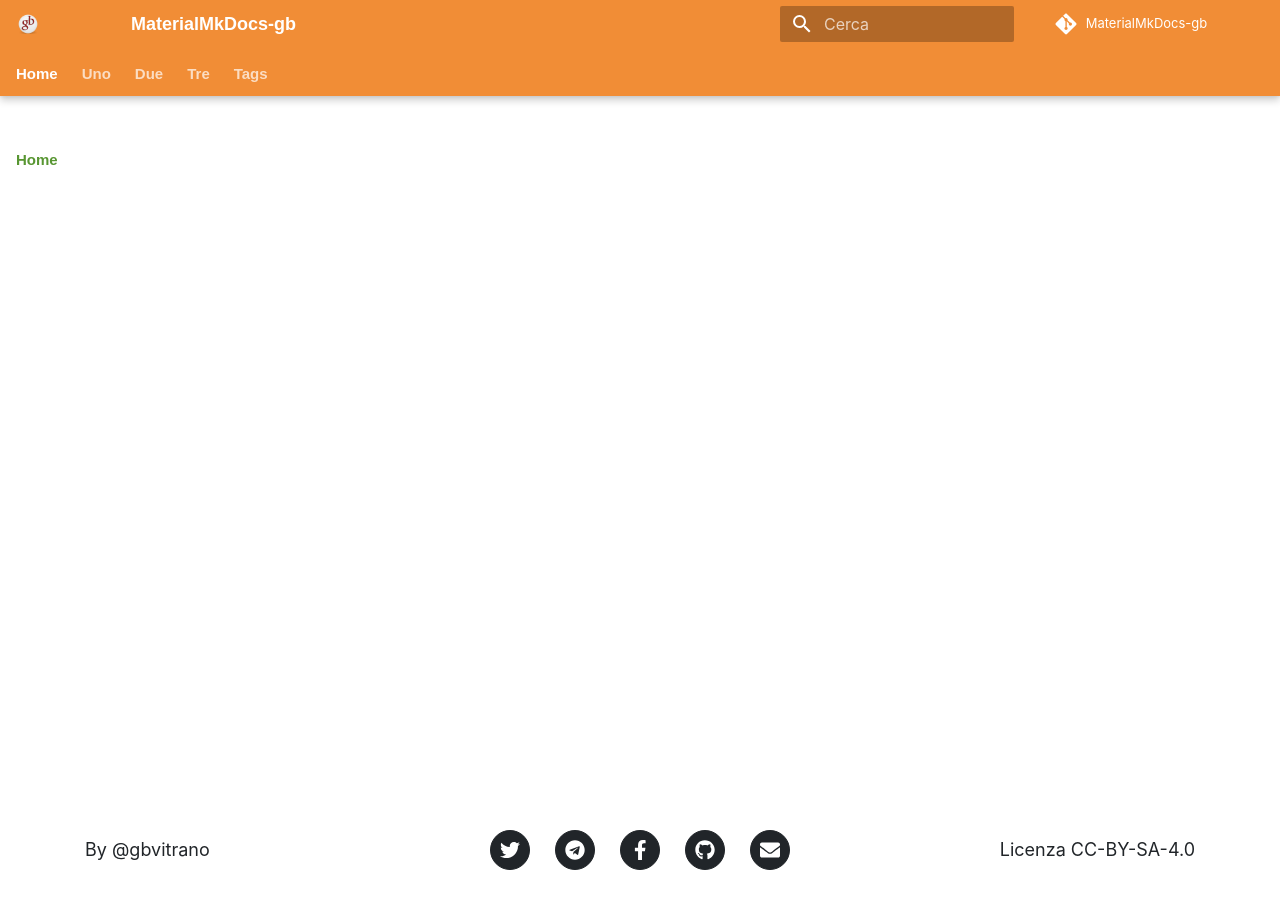
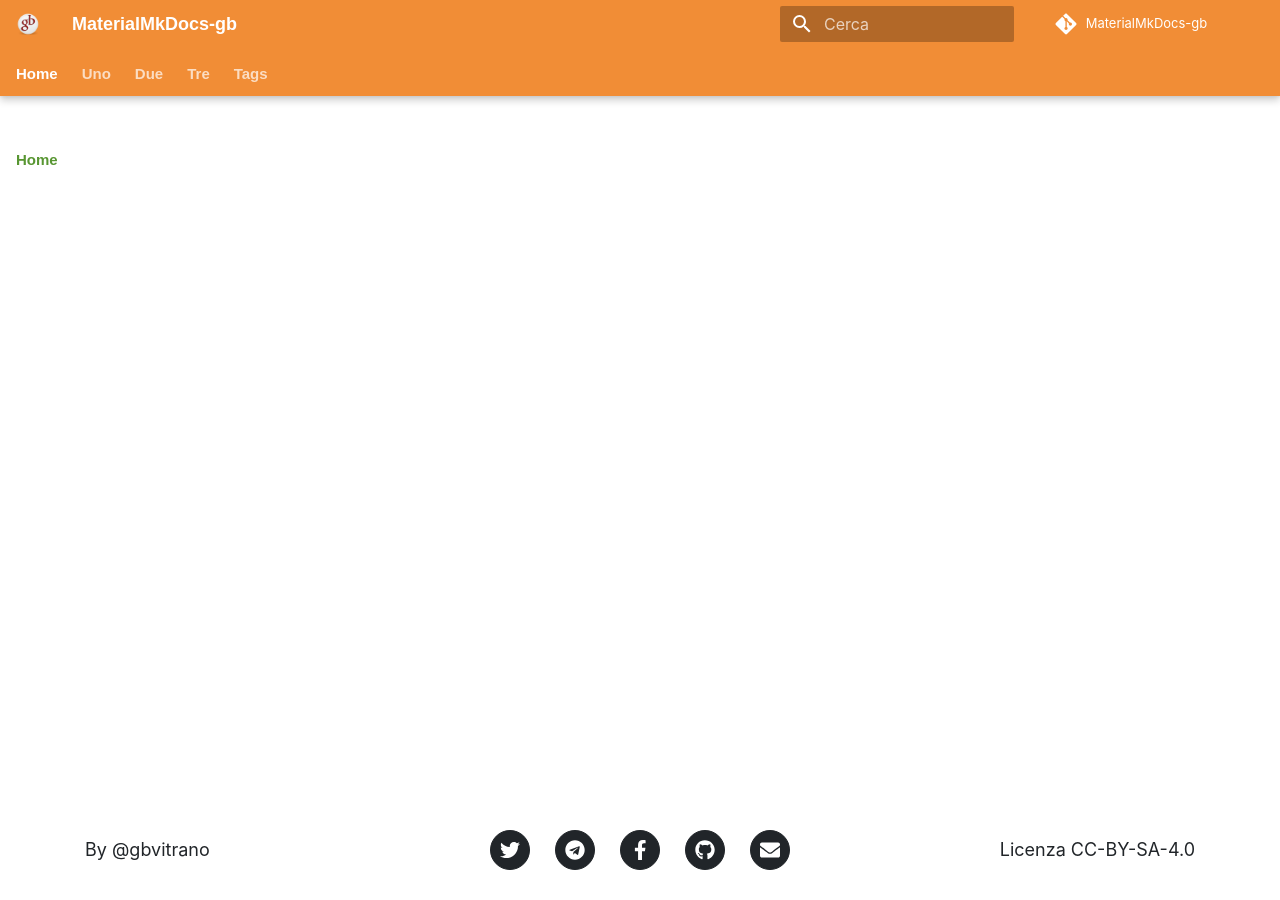
Before and after one commit to gbvitrano/MaterialMkDocs-gb, an MkDocs documentation site: the page built from docs/index.md, in a window 1280 px wide. Built offline with MkDocs 1.6.1 and Material for MkDocs 9.7.7, drawn with Linux system fonts in a browser that asks for light colours; nearby versions of some CDN libraries; some web fonts are replaced; comment, search, counter and statistics services are not loaded.

Commit message:
Update gbextra.css

```diff
--- a/docs/stylesheets/gbextra.css
+++ b/docs/stylesheets/gbextra.css
@@ -175,10 +175,10 @@
 
 
 /* logo personalizzato*/
- .md-header__button.md-logo img, .md-header__button.md-logo svg {/*height: 2.5rem!important;    width: 12rem!important;*/ padding-right: 3rem!important; box-shadow: none !important; border: none !important;	border-radius:  none !important;	moz-border-radius: none !important; -webkit-border-radius: none !important;	background-color: transparent !important;}
+ /*.md-header__button.md-logo img, .md-header__button.md-logo svg {height: 2.5rem!important;    width: 12rem!important; padding-right: 3rem!important; box-shadow: none !important; border: none !important;	border-radius:  none !important;	moz-border-radius: none !important; -webkit-border-radius: none !important;	background-color: transparent !important;}*/
 
 /* logo personalizzato mobile*/
- .md-nav__title .md-nav__button.md-logo img, .md-nav__title .md-nav__button.md-logo svg {fill: currentColor; display: block;/* height: 2.5rem!important; width: 12rem !important;*/ padding-right: 3rem; box-shadow: none !important;  border: none !important; border-radius: none !important; moz-border-radius: none !important; -webkit-border-radius: none !important;   background-color: transparent !important;}
+ /*.md-nav__title .md-nav__button.md-logo img, .md-nav__title .md-nav__button.md-logo svg {fill: currentColor; display: block; height: 2.5rem!important; width: 12rem !important; padding-right: 3rem; box-shadow: none !important;  border: none !important; border-radius: none !important; moz-border-radius: none !important; -webkit-border-radius: none !important;   background-color: transparent !important;}*/
 
 /*mod. colore primario deep orange*/
 [data-md-color-primary=deep-orange] {--md-primary-fg-color: #f18d36!important; --md-primary-fg-color--dark: #f18d36!important;}
@@ -198,11 +198,11 @@
 /* Sfondo QGIS*/
 /*.md-main { background-image:url(../img/qsfondo_800.png)!important; background-repeat: no-repeat!important;  background-position: center center!important; background-size: 90%!important;  background-attachment: fixed !important;  -webkit-backface-visibility: hidden !important; background:  #efefef;}*/
 
-/* bordo immagine*/
-img {box-shadow: 0 1px 2.5px rgba(0,0,0,0.65);	border-radius: 5px;	moz-border-radius: 5px; -webkit-border-radius: 5px;	border: 1px solid #589632;	padding: 1px;background-color: #fff;}
+/* bordo immagine
+img {box-shadow: 0 1px 2.5px rgba(0,0,0,0.65);	border-radius: 5px;	moz-border-radius: 5px; -webkit-border-radius: 5px;	border: 1px solid #589632;	padding: 1px;background-color: #fff;}*/
 
-/* immagine no bordo/ no ombra */
-.immagonobox {	max-width: 100%!important;    height: auto!important;	box-shadow: none !important; border: none !important;	border-radius:  none !important;	moz-border-radius: none !important; -webkit-border-radius: none !important;	background-color: transparent !important;	}
+/* immagine no bordo/ no ombra
+.immagonobox {	max-width: 100%!important;    height: auto!important;	box-shadow: none !important; border: none !important;	border-radius:  none !important;	moz-border-radius: none !important; -webkit-border-radius: none !important;	background-color: transparent !important;	}		*/
 
 .hr {border: 0; height: 1px; background:  #589632; background-image: linear-gradient(to right, #93b023,  #589632, #93b023);  width: 100%; margin: 20px 0;}
 
```
